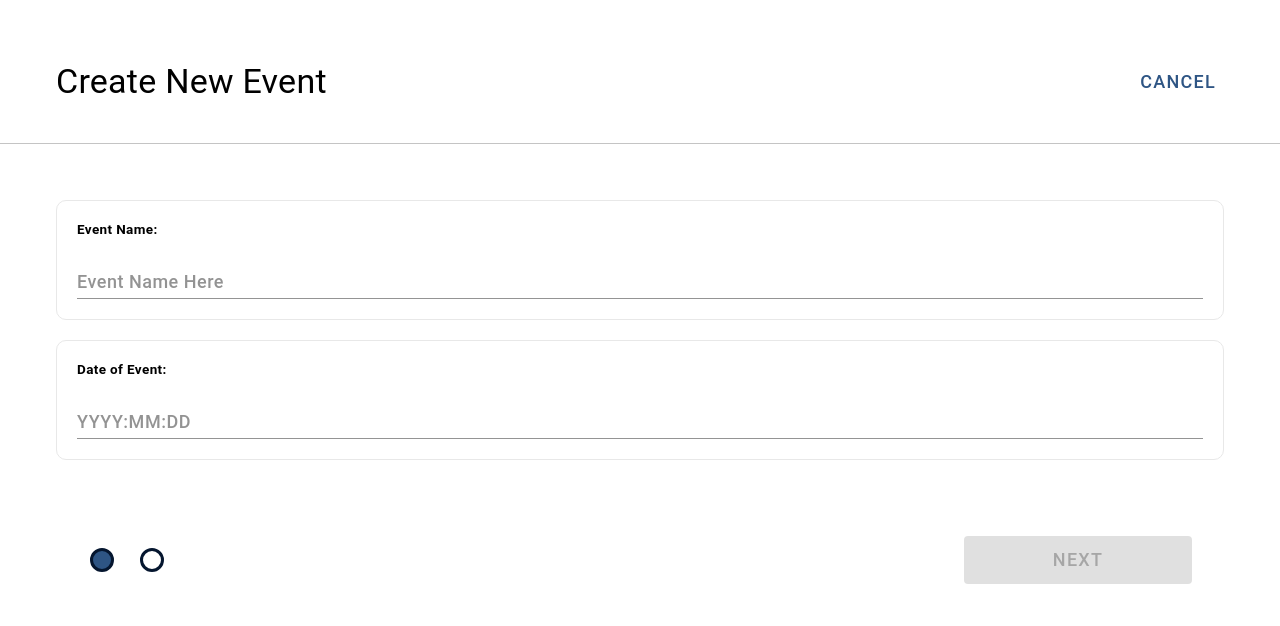
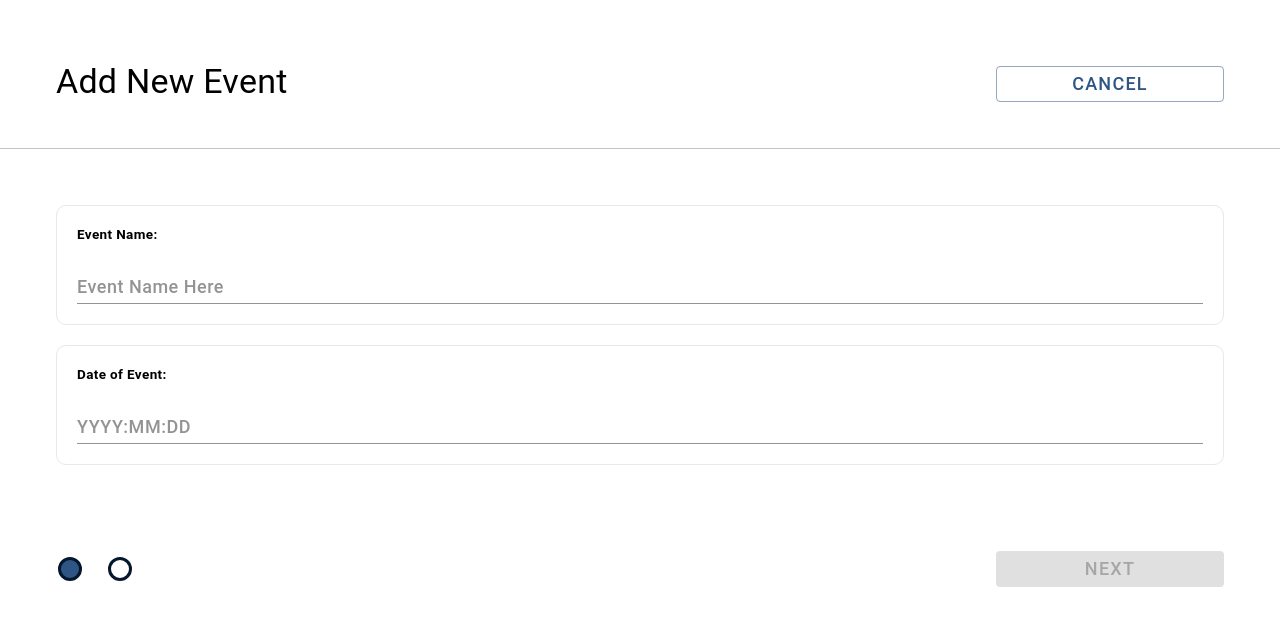
Before and after one commit to uwblueprint/paramedics-react, a React (Create React App) app: page /events/new in a window 1280 px wide. Shown: the top 626 px of the page. Built offline with nearby package versions, Linux system fonts and the light colour scheme; no server answers.

Commit message:
Update Event/CCP/Patient Flow Styles

```diff
--- a/src/components/CCPForm/CCPFormPage.tsx
+++ b/src/components/CCPForm/CCPFormPage.tsx
@@ -5,7 +5,7 @@ import { useHistory } from 'react-router-dom';
 import { useSnackbar } from 'notistack';
 import { ValidatorForm } from 'react-material-ui-form-validator';
 import Typography from '@material-ui/core/Typography';
-import { makeStyles } from '@material-ui/core';
+import { Box, makeStyles } from '@material-ui/core';
 import Button from '@material-ui/core/Button';
 import { Colours } from '../../styles/Constants';
 import CompleteButton from './CompleteButton';
@@ -19,21 +19,6 @@ import {
 import { ADD_CCP, EDIT_CCP } from '../../graphql/mutations/ccps';
 
 const useStyles = makeStyles({
-  ccpWrapper: {
-    backgroundColor: 'white',
-  },
-  ccpFormTopSection: {
-    margin: '48px 30px 0px 30px',
-    backgroundColor: 'white',
-    borderBottom: '1px solid #c4c4c4',
-  },
-  ccpHeader: {
-    display: 'flex',
-    padding: '16px 0px',
-  },
-  ccpForm: {
-    padding: '56px 56px 101px 56px',
-  },
   ccpCompleteDiv: {
     marginBottom: 71,
     marginTop: 31,
@@ -41,16 +26,11 @@ const useStyles = makeStyles({
     justifyContent: 'flex-end',
   },
   ccpCancelBtn: {
-    minWidth: '107px',
-    minHeight: '48px',
+    minWidth: '228px',
+    margin: '10px 0',
     fontSize: '18px',
     fontWeight: 500,
     color: Colours.Secondary,
-  },
-  ccpBtnPosition: {
-    display: 'flex',
-    marginLeft: 'auto',
-    alignSelf: 'center',
   },
 });
 
@@ -180,25 +160,27 @@ const CCPFormPage = ({
   );
 
   return (
-    <div className={classes.ccpWrapper}>
-      <div className={classes.ccpFormTopSection}>
-        <div className={classes.ccpHeader}>
-          <Typography variant="h3">
-            {mode === 'new' ? 'Create a CCP' : 'Edit CCP'}
+    <Box minHeight="100vh">
+      <Box
+        display="flex"
+        justifyContent="space-between"
+        padding="56px 56px 36px 56px"
+        borderBottom={`1px solid ${Colours.BorderLightGray}`}
+      >
+        <Typography variant="h4">
+          {mode === 'new' ? 'Add a CCP' : 'Edit CCP'}
         </Typography>
-          <div className={classes.ccpBtnPosition}>
         <Button
-              color="primary"
+          color="secondary"
+          variant="outlined"
           className={classes.ccpCancelBtn}
           onClick={handleCancel}
         >
           Cancel
         </Button>
-          </div>
-        </div>
-      </div>
-      <div className={classes.ccpForm}>{content}</div>
-    </div>
+      </Box>
+      <Box padding="56px">{content}</Box>
+    </Box>
   );
 };
 
--- a/src/components/CCPForm/CompleteButton.tsx
+++ b/src/components/CCPForm/CompleteButton.tsx
@@ -6,7 +6,7 @@ import { Colours } from '../../styles/Constants';
 const useEventButtonStyles = makeStyles({
   root: {
     minWidth: '228px',
-    minHeight: '48px',
+    margin: '10px 0',
     fontSize: '18px',
     color: Colours.White,
     backgroundColor: Colours.Secondary,
--- a/src/components/EnterBarcode/EnterBarcodePage.tsx
+++ b/src/components/EnterBarcode/EnterBarcodePage.tsx
@@ -1,5 +1,5 @@
 import React, { useState } from 'react';
-import { Box, Button, Typography } from '@material-ui/core';
+import { Box, Button, Typography, makeStyles } from '@material-ui/core';
 import { NavLink, useHistory } from 'react-router-dom';
 import { useQuery } from 'react-apollo';
 import CompleteBarcodeButton from './CompleteBarcodeButton';
@@ -8,6 +8,14 @@ import { Colours } from '../../styles/Constants';
 import FormField from '../common/FormField';
 import { GET_ALL_PATIENTS } from '../../graphql/queries/patients';
 
+const useStyles = makeStyles({
+  barcodeCancelBtn: {
+    minWidth: '228px',
+    margin: '10px 0',
+    display: 'flex',
+  },
+});
+
 const EnterBarcodePage = ({
   match: {
     params: { eventId, ccpId },
@@ -15,6 +23,7 @@ const EnterBarcodePage = ({
 }: {
   match: { params: { eventId: string; ccpId: string } };
 }) => {
+  const classes = useStyles();
   const history = useHistory();
   const { pathname } = history.location;
   const { data, loading } = useQuery(GET_ALL_PATIENTS);
@@ -61,10 +70,12 @@ const EnterBarcodePage = ({
         padding="56px 56px 36px 56px"
         borderBottom={`1px solid ${Colours.BorderLightGray}`}
       >
-        <Typography variant="h3">Enter Barcode</Typography>
+        <Typography variant="h4">Enter Barcode</Typography>
         <Button
           color="secondary"
+          variant="outlined"
           component={NavLink}
+          className={classes.barcodeCancelBtn}
           to={pathname.split('/manual')[0]}
         >
           Cancel
--- a/src/components/EventCreation/EventCreationPage.tsx
+++ b/src/components/EventCreation/EventCreationPage.tsx
@@ -1,6 +1,6 @@
 import React, { useState, useEffect } from 'react';
 import { useHistory } from 'react-router-dom';
-import { Box, Button, Typography } from '@material-ui/core';
+import { Box, Button, Typography, makeStyles } from '@material-ui/core';
 import { useMutation } from '@apollo/react-hooks';
 import { useQuery } from 'react-apollo';
 import CancelModal from './CancelModal';
@@ -23,6 +23,14 @@ enum EventModes {
   Edit = 'edit',
 }
 
+const useStyles = makeStyles({
+  eventCancelBtn: {
+    minWidth: '228px',
+    margin: '10px 0',
+    display: 'flex',
+  },
+});
+
 const EventCreationPage = ({
   match: {
     params: { eventId },
@@ -32,6 +40,7 @@ const EventCreationPage = ({
   match: { params: { eventId?: string } };
   mode: string;
 }) => {
+  const classes = useStyles();
   const history = useHistory();
 
   const { data, loading } = useQuery(
@@ -213,9 +222,14 @@ const EventCreationPage = ({
         borderBottom={`1px solid ${Colours.BorderLightGray}`}
       >
         <Typography variant="h4">
-          {mode === EventModes.New ? 'Create New Event' : 'Edit Event'}
+          {mode === EventModes.New ? 'Add New Event' : 'Edit Event'}
         </Typography>
-        <Button color="secondary" onClick={handleOpenCancelModal}>
+        <Button
+          color="secondary"
+          variant="outlined"
+          className={classes.eventCancelBtn}
+          onClick={handleOpenCancelModal}
+        >
           Cancel
         </Button>
       </Box>
@@ -231,6 +245,7 @@ const EventCreationPage = ({
         eventDate={eventDate}
         setEventDate={setEventDate}
       />
+      <Box padding="0 56px">
         <Stepper
           activeStep={activeStep}
           nextButton={
@@ -241,7 +256,7 @@ const EventCreationPage = ({
                 activeStep < 1
                   ? 'Next'
                   : mode === EventModes.New
-                ? 'Create'
+                  ? 'Complete'
                   : 'Save'
               }
             />
@@ -253,6 +268,7 @@ const EventCreationPage = ({
           </Box>
         )}
       </Box>
+    </Box>
   );
 };
 
--- a/src/components/EventCreation/NextButton.tsx
+++ b/src/components/EventCreation/NextButton.tsx
@@ -5,7 +5,7 @@ import { makeStyles } from '@material-ui/core/styles';
 const useEventButtonStyles = makeStyles({
   root: {
     minWidth: '228px',
-    minHeight: '48px',
+    margin: '10px 0',
     fontSize: '18px',
   },
   disabled: {
--- a/src/components/EventCreation/Stepper.tsx
+++ b/src/components/EventCreation/Stepper.tsx
@@ -8,7 +8,7 @@ const useStepperStyles = makeStyles({
     display: 'flex',
     justifyContent: 'space-between',
     flexGrow: 1,
-    padding: '0 88px 74px 88px',
+    padding: '0',
     background: 'none',
   },
   dot: {
--- a/src/components/PatientProfile/PatientProfilePage.tsx
+++ b/src/components/PatientProfile/PatientProfilePage.tsx
@@ -1,6 +1,6 @@
 import React, { useState, useEffect } from 'react';
 import { useHistory, NavLink } from 'react-router-dom';
-import { Box, Button, Typography } from '@material-ui/core';
+import { Box, Button, Typography, makeStyles } from '@material-ui/core';
 import { ValidatorForm } from 'react-material-ui-form-validator';
 import { useMutation } from '@apollo/react-hooks';
 import { useQuery } from 'react-apollo';
@@ -47,6 +47,14 @@ interface FormFields {
   TriageLevel?: number | null;
 }
 
+const useStyles = makeStyles({
+  patientCancelBtn: {
+    minWidth: '228px',
+    margin: '10px 0',
+    display: 'flex',
+  },
+});
+
 const PatientProfilePage = ({
   match: {
     params: { eventId, ccpId, patientId, barcodeValue },
@@ -63,6 +71,7 @@ const PatientProfilePage = ({
   };
   mode: string;
 }) => {
+  const classes = useStyles();
   const history = useHistory();
   const { enqueueSnackbar } = useSnackbar();
   const [openTransportModal, setOpenTransportModal] = useState(false);
@@ -345,6 +354,8 @@ const PatientProfilePage = ({
         </Typography>
         <Button
           color="secondary"
+          variant="outlined"
+          className={classes.patientCancelBtn}
           component={NavLink}
           to={`/events/${eventId}/ccps/${ccpId}`}
         >
```
Lines whose indentation alone changed are shown as unchanged.
